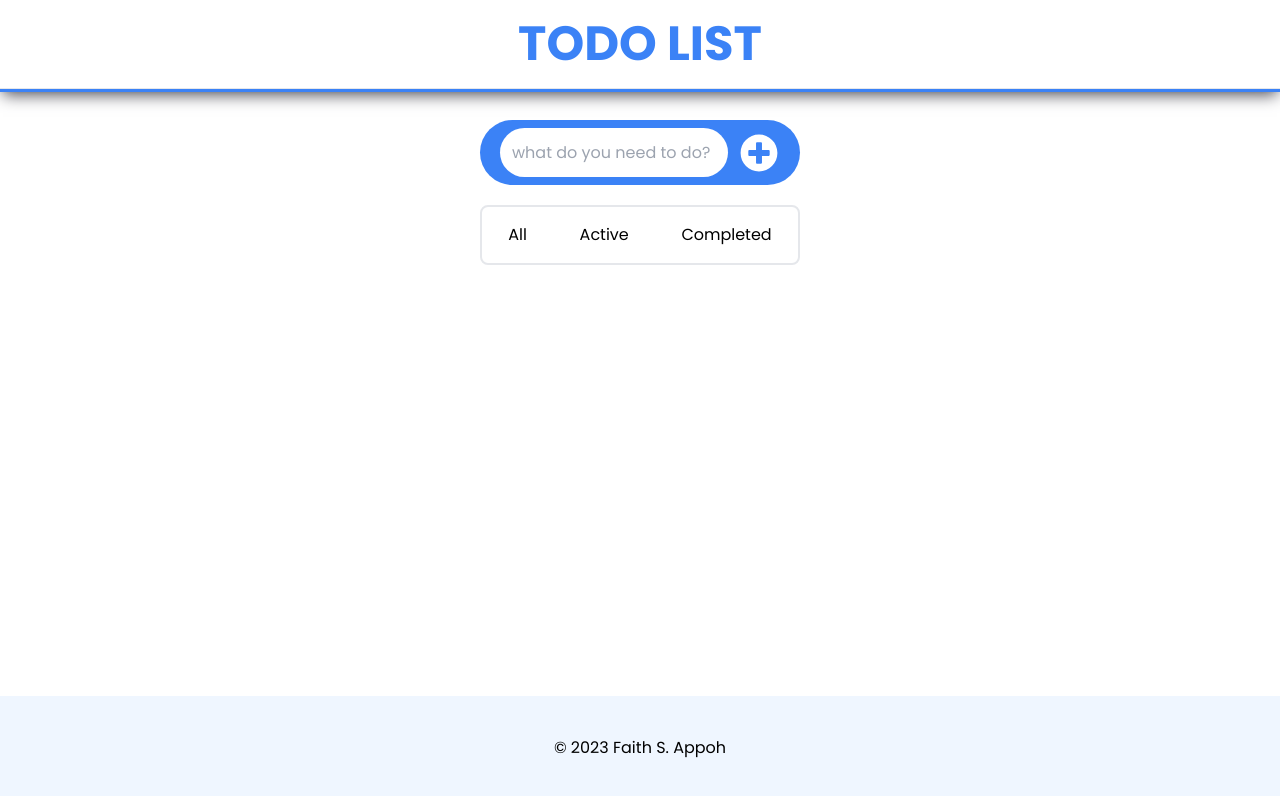
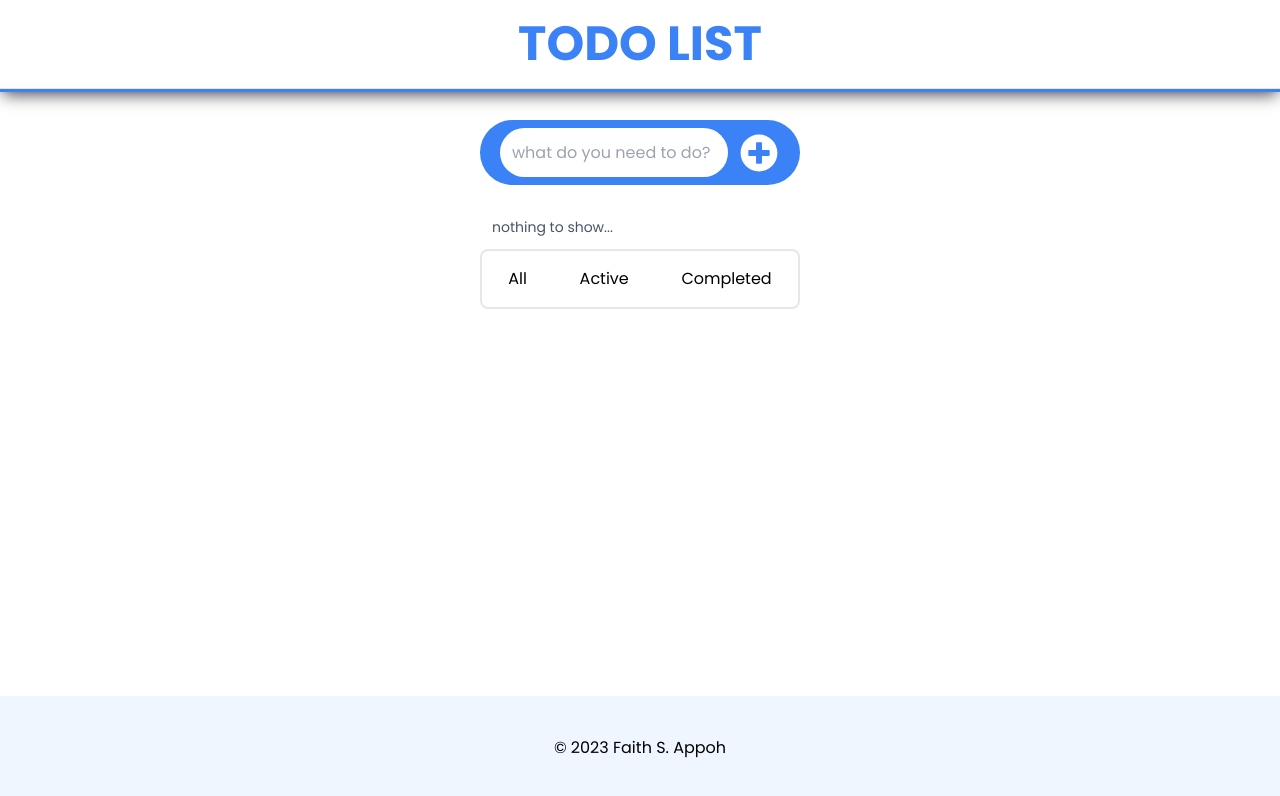
Before and after one commit to appohfaiths/todo-app, a Next.js app: page / in a window 1280 px wide. Shown: the top 796 px of the page. Built offline with nearby package versions, Linux system fonts and the light colour scheme.

Commit message:
updated condition to display element when there are no todos

```diff
--- a/src/components/todo/todoDisplay.js
+++ b/src/components/todo/todoDisplay.js
@@ -36,7 +36,7 @@ export default function TodoDisplay({
   return (
     <>
       <div data-testid="todoDisplay">
-        {theTodos ? (
+        {theTodos.length > 0 ? (
           <div className="">
             {theTodos.map((todo, i) => (
               <TodoItem
@@ -49,7 +49,7 @@ export default function TodoDisplay({
             ))}
           </div>
         ) : (
-          ''
+          <p className="text-sm p-3 text-slate-600">nothing to show...</p>
         )}
       </div>
       <div className="flex items-center justify-around py-4 border-2 rounded-lg">
```
